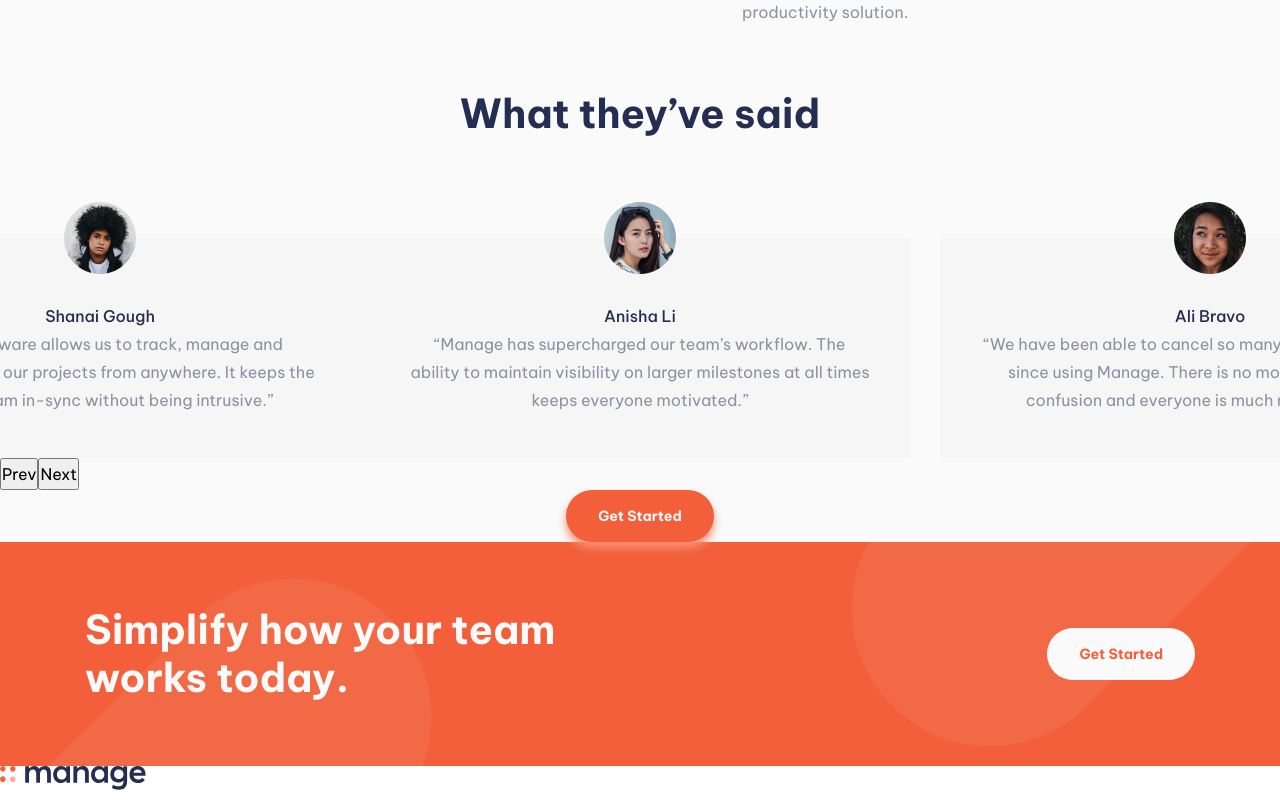
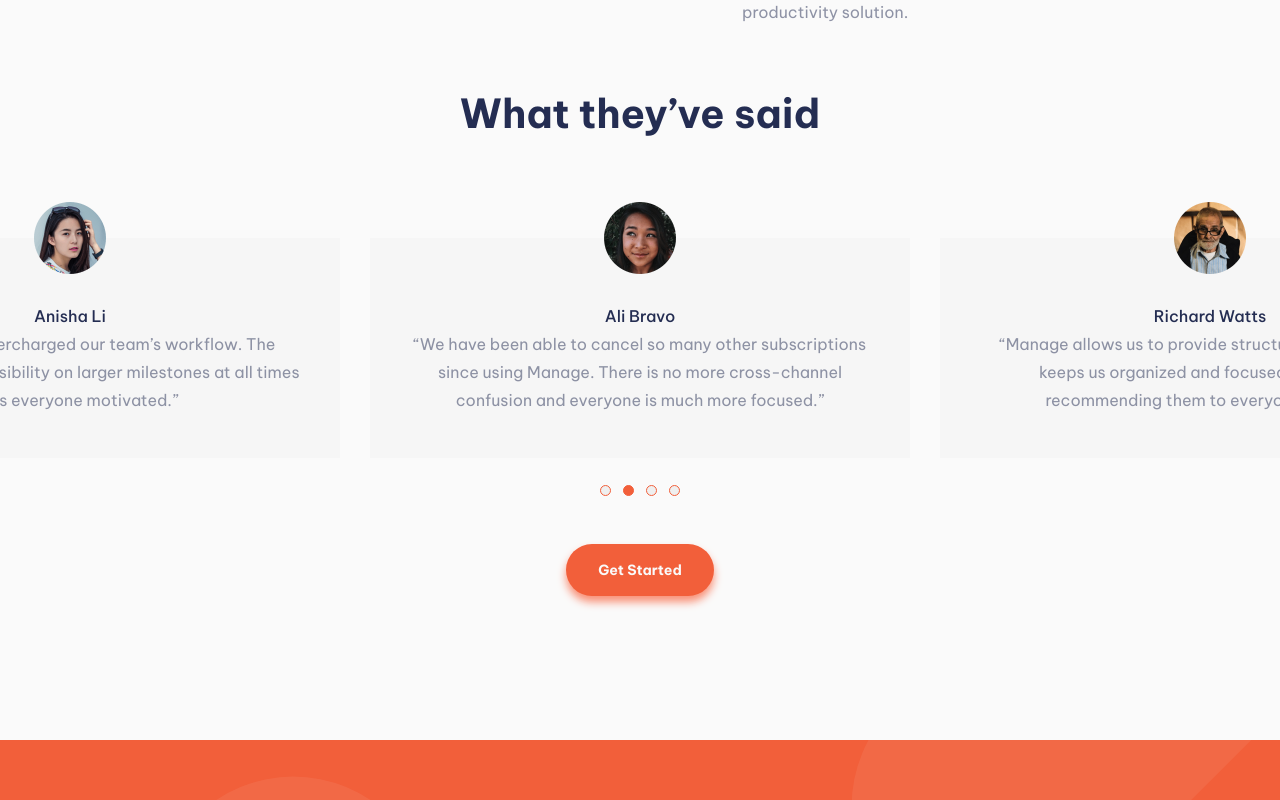
Before and after one commit to BParadowski/manage_landing_page, a Next.js app: page / in a window 1280 px wide. Shown: the part 1300-2100 px from the top of the page. Built offline with nearby package versions, Linux system fonts and the light colour scheme.

Commit message:
Finish implementing the new carousel

```diff
--- a/components/home/EmblaCarousel.tsx
+++ b/components/home/EmblaCarousel.tsx
@@ -1,4 +1,4 @@
-import React, { useCallback } from "react";
+import React, { useCallback, useEffect, useState } from "react";
 import Image from "next/image";
 import useEmblaCarousel from "embla-carousel-react";
 import Slide from "./Slide";
@@ -10,15 +10,25 @@ import richard from "../../public/images/avatar-richard.png";
 import shanai from "../../public/images/avatar-shanai.png";
 
 export const EmblaCarousel = () => {
-  const [emblaRef, emblaApi] = useEmblaCarousel({ loop: true });
+  const [emblaRef, emblaApi] = useEmblaCarousel({ startIndex: 1 });
+  const [currentIndex, setCurrentIndex] = useState(1);
 
-  const scrollPrev = useCallback(() => {
-    if (emblaApi) emblaApi.scrollPrev();
+  useEffect(() => {
+    if (emblaApi) {
+      emblaApi.on("select", () =>
+        setCurrentIndex(emblaApi.selectedScrollSnap())
+      );
+    }
   }, [emblaApi]);
 
-  const scrollNext = useCallback(() => {
-    if (emblaApi) emblaApi.scrollNext();
-  }, [emblaApi]);
+  const scrollTo = useCallback(
+    (index: number) => {
+      if (emblaApi) {
+        emblaApi.scrollTo(index);
+      }
+    },
+    [emblaApi]
+  );
 
   return (
     <div className={styles.carousel}>
@@ -54,12 +64,20 @@ export const EmblaCarousel = () => {
           />
         </div>
       </div>
-      <button className="embla__prev" onClick={scrollPrev}>
-        Prev
-      </button>
-      <button className="embla__next" onClick={scrollNext}>
-        Next
-      </button>
+
+      <div className={styles["nav-wrapper"]}>
+        <div className={styles["mobile-nav"]}>
+          {[0, 1, 2, 3].map((number) => (
+            <button
+              type="button"
+              key={number}
+              className={styles.bullet}
+              onClick={() => scrollTo(number)}
+              data-selected={currentIndex === number}
+            ></button>
+          ))}
+        </div>
+      </div>
     </div>
   );
 };
--- a/components/home/emblaCarousel.module.scss
+++ b/components/home/emblaCarousel.module.scss
@@ -9,6 +9,39 @@
     .container {
       display: flex;
       gap: 30px;
+      padding-right: 30px;
+    }
+  }
+
+  .nav-wrapper {
+    display: flex;
+    justify-content: center;
+    .mobile-nav {
+      display: flex;
+      justify-content: space-between;
+      align-items: center;
+      margin-top: 1.7rem;
+      width: 5rem;
+      .bullet {
+        height: 0.7rem;
+        width: 0.7rem;
+        border: 1px solid var(--clr-bright-red);
+        border-radius: 50%;
+        cursor: pointer;
+
+        &[data-selected="true"] {
+          background-color: var(--clr-bright-red);
+        }
+      }
+
+      @include mq(small-only) {
+        margin-top: 1rem;
+        width: 3rem;
+        .bullet {
+          height: 0.5rem;
+          width: 0.5rem;
+        }
+      }
     }
   }
 }
--- a/components/home/slide.module.scss
+++ b/components/home/slide.module.scss
@@ -1,5 +1,6 @@
 .slide {
   flex: 0 0 100%;
+
   margin-top: 4rem;
   /* Below: padding to prevent cutting off image
    with position: absolute */
--- a/styles/pages/Home.module.scss
+++ b/styles/pages/Home.module.scss
@@ -222,9 +222,14 @@
   .container {
     text-align: center;
   }
+
+  .button {
+    margin-top: 3rem;
+  }
 }
 
 .cta {
+  margin-top: 2.7rem;
   height: 25rem;
 
   background-color: var(--clr-bright-red);
@@ -255,6 +260,7 @@
   }
 
   @include mq(medium) {
+    margin-top: 9rem;
     height: 14rem;
     background-size: cover;
     background-position: center;
```
Also changed, not shown: components/home/Slider.tsx (deleted, +0 -105 lines).
